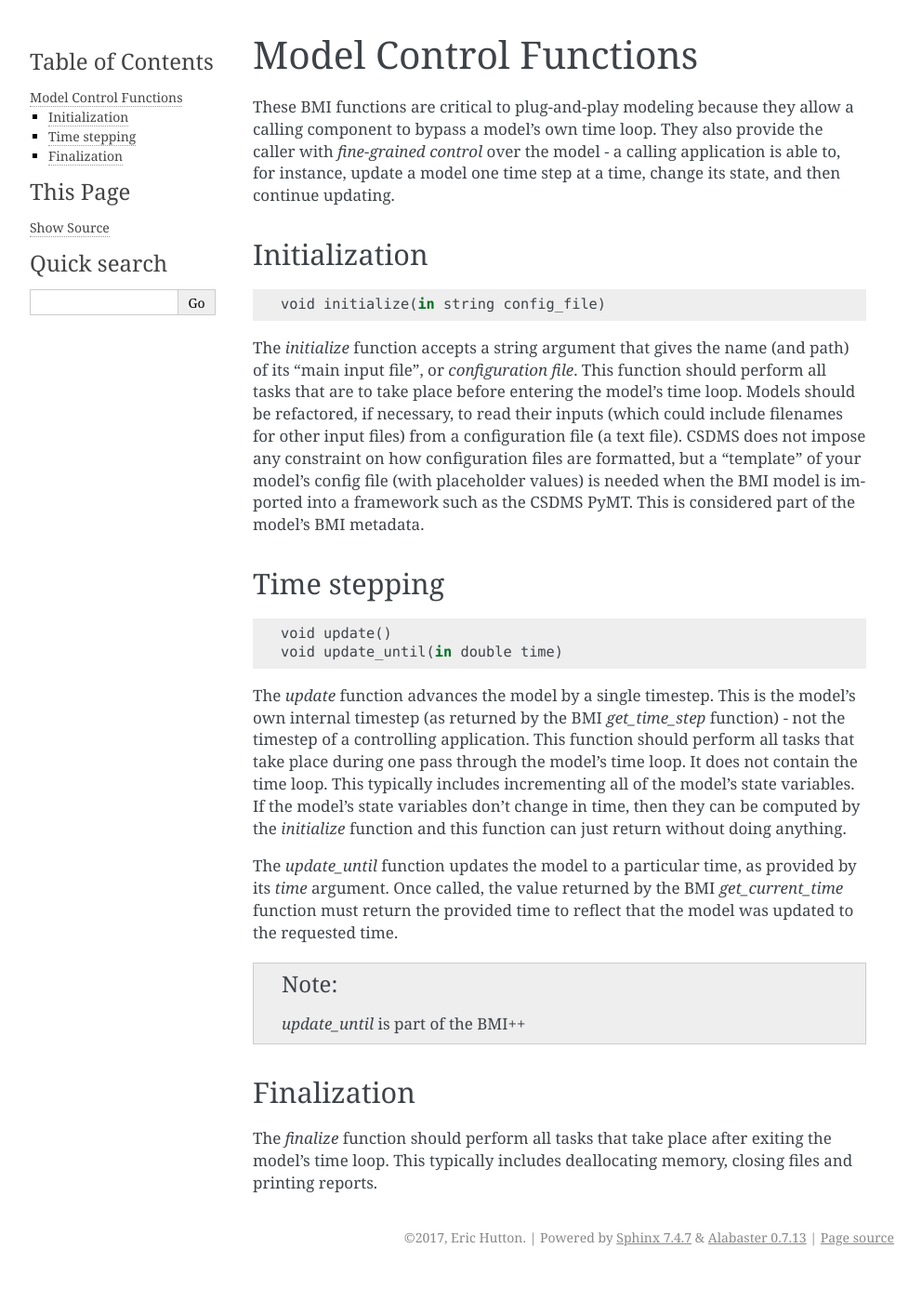
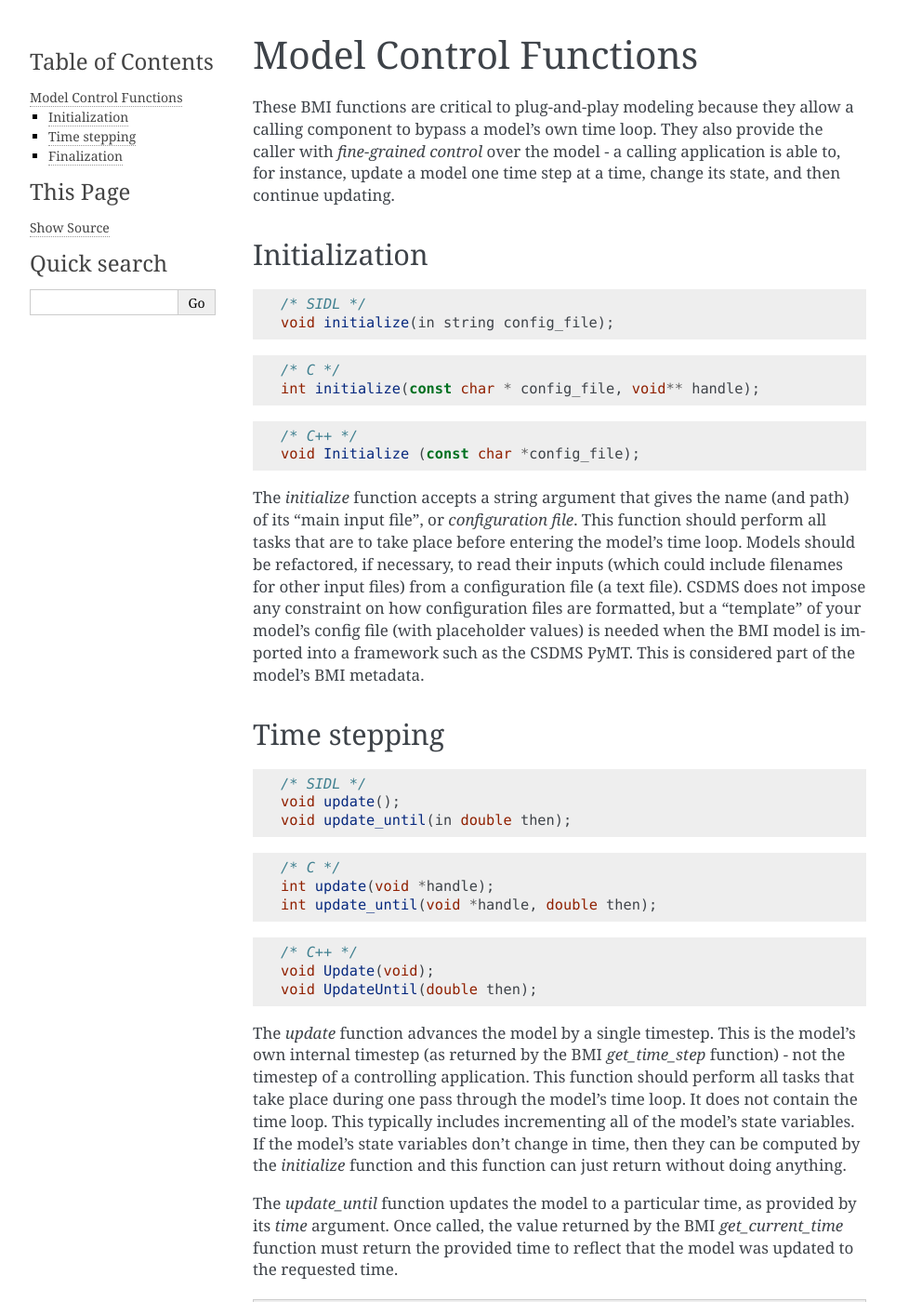
Before and after one commit to csdms/bmi, a Sphinx documentation site: the page built from docs/source/bmi.control_funcs.rst, in a window 1280 px wide and 1400 px high. Shown: the whole window at 93% size, without its empty margins (148-1140 px from the left). Built offline with Sphinx 7.4.7, drawn with Linux system fonts in a browser that asks for light colours; formulas are drawn with MathJax 3; some of the changed text lies outside the part shown.

Commit message:
Add example language bindings.

```diff
--- a/docs/source/bmi.control_funcs.rst
+++ b/docs/source/bmi.control_funcs.rst
@@ -11,9 +11,21 @@ updating.
 Initialization
 --------------
 
-.. code::
+.. code-block:: java
 
-    void initialize(in string config_file)
+    /* SIDL */
+    void initialize(in string config_file);
+
+.. code-block:: c
+
+    /* C */
+    int initialize(const char * config_file, void** handle);
+
+.. code-block:: c++
+
+    /* C++ */
+    void Initialize (const char *config_file);
+
 
 The `initialize` function accepts a string argument that gives the
 name (and path) of its "main input file", or *configuration file*.
@@ -31,10 +43,23 @@ model's BMI metadata.
 Time stepping
 -------------
 
-.. code::
+.. code-block:: java
 
-    void update()
-    void update_until(in double time)
+    /* SIDL */
+    void update();
+    void update_until(in double then);
+
+.. code-block:: c
+
+    /* C */
+    int update(void *handle);
+    int update_until(void *handle, double then);
+
+.. code-block:: c++
+
+    /* C++ */
+    void Update(void);
+    void UpdateUntil(double then);
 
 The `update` function advances the model by a single timestep. This
 is the model's own internal timestep (as returned by the BMI
@@ -56,6 +81,21 @@ to reflect that the model was updated to the requested time.
 Finalization
 ------------
 
+.. code-block:: java
+
+    /* SIDL */
+    void finalize();
+
+.. code-block:: c
+
+    /* C */
+    int finalize(void *handle);
+
+.. code-block:: c++
+
+    /* C++ */
+    void Finalize(void);
+
 The `finalize` function should perform all tasks that take place
 after exiting the model's time loop.  This typically includes
 deallocating memory, closing files and printing reports.
```
Also changed, not shown: docs/source/bmi.info_funcs.rst (+32 -2 lines), docs/source/index.rst (+1 -9 lines).
